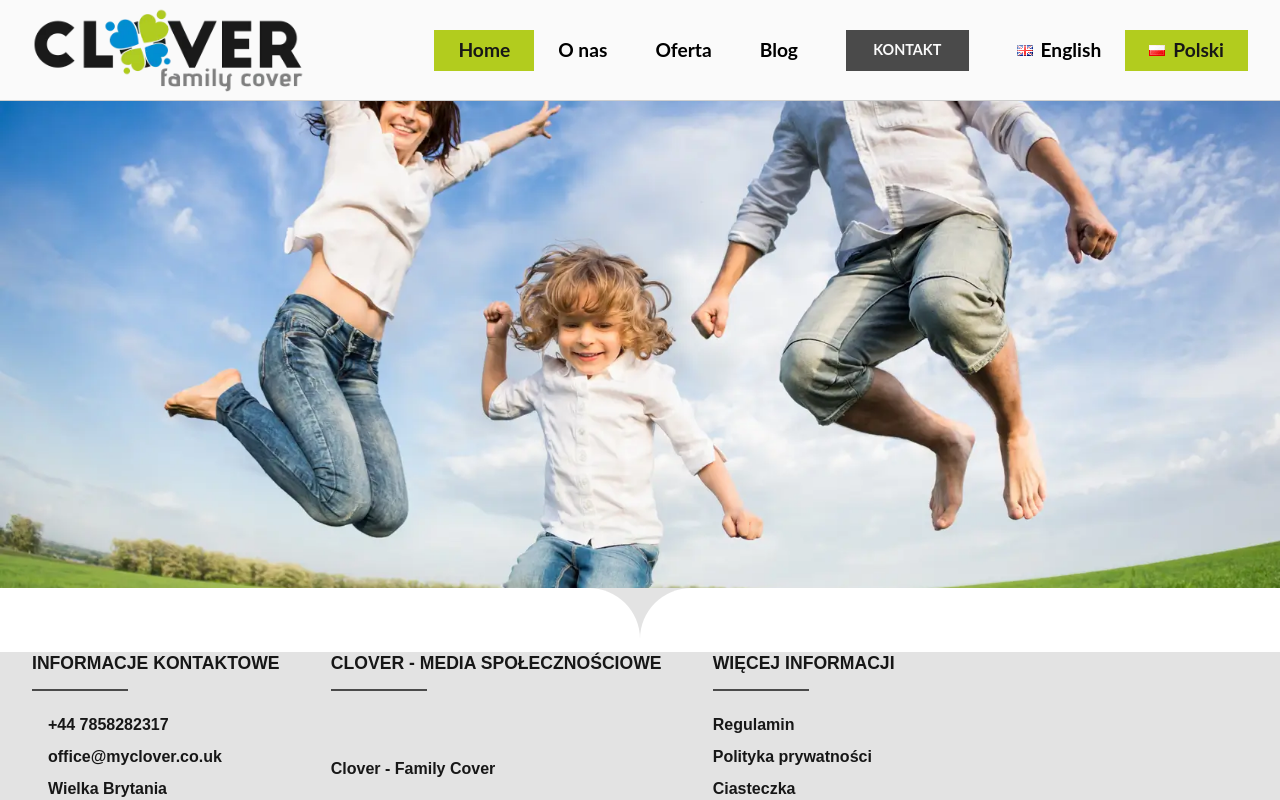
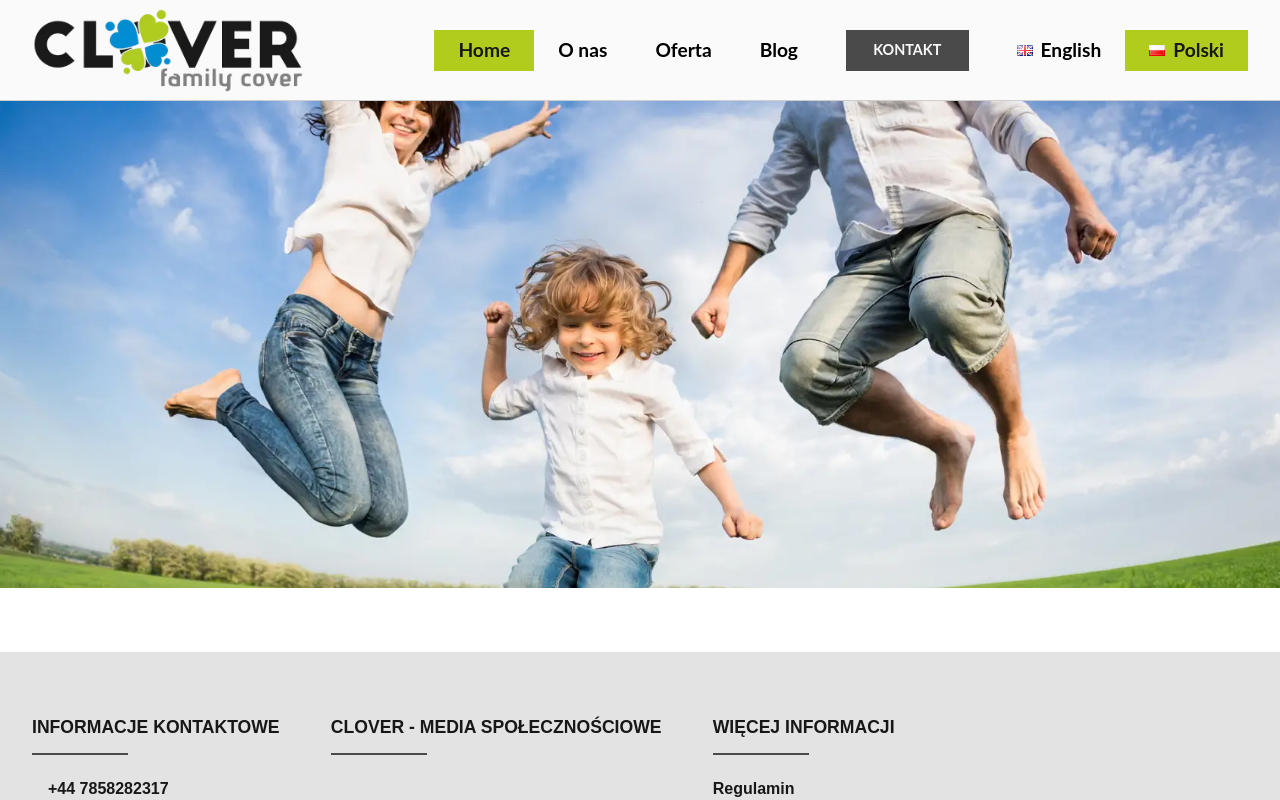
Before and after one commit to TZ-fn/MyClover, a React (Vite) app: page /about in a window 1280 px wide. Shown: the top 800 px of the page. Built offline with nearby package versions, Linux system fonts and the light colour scheme; some icons are missing; a web font is replaced by a local one.

Commit message:
fix: refactor the component styling

```diff
--- a/src/components/ImageDivider/ImageDivider.module.scss
+++ b/src/components/ImageDivider/ImageDivider.module.scss
@@ -1,3 +1,9 @@
+.imageDividerContainer {
+  width: 100%;
+  height: 5vw;
+  background-color: transparent;
+}
+
 .imageDivider {
   position: relative;
   width: 100%;
--- a/src/components/ImageDivider/ImageDivider.tsx
+++ b/src/components/ImageDivider/ImageDivider.tsx
@@ -1,5 +1,9 @@
 import styles from "./ImageDivider.module.scss";
 
 export default function ImageDivider({ isUpwards }: { isUpwards: boolean }) {
-  return <div className={`${styles.imageDivider} ${isUpwards ? styles.upwards : styles.downwards}`}></div>;
+  return (
+    <div className={styles.imageDividerContainer}>
+      <div className={`${styles.imageDivider} ${isUpwards ? styles.upwards : styles.downwards}`}></div>
+    </div>
+  );
 }
```
